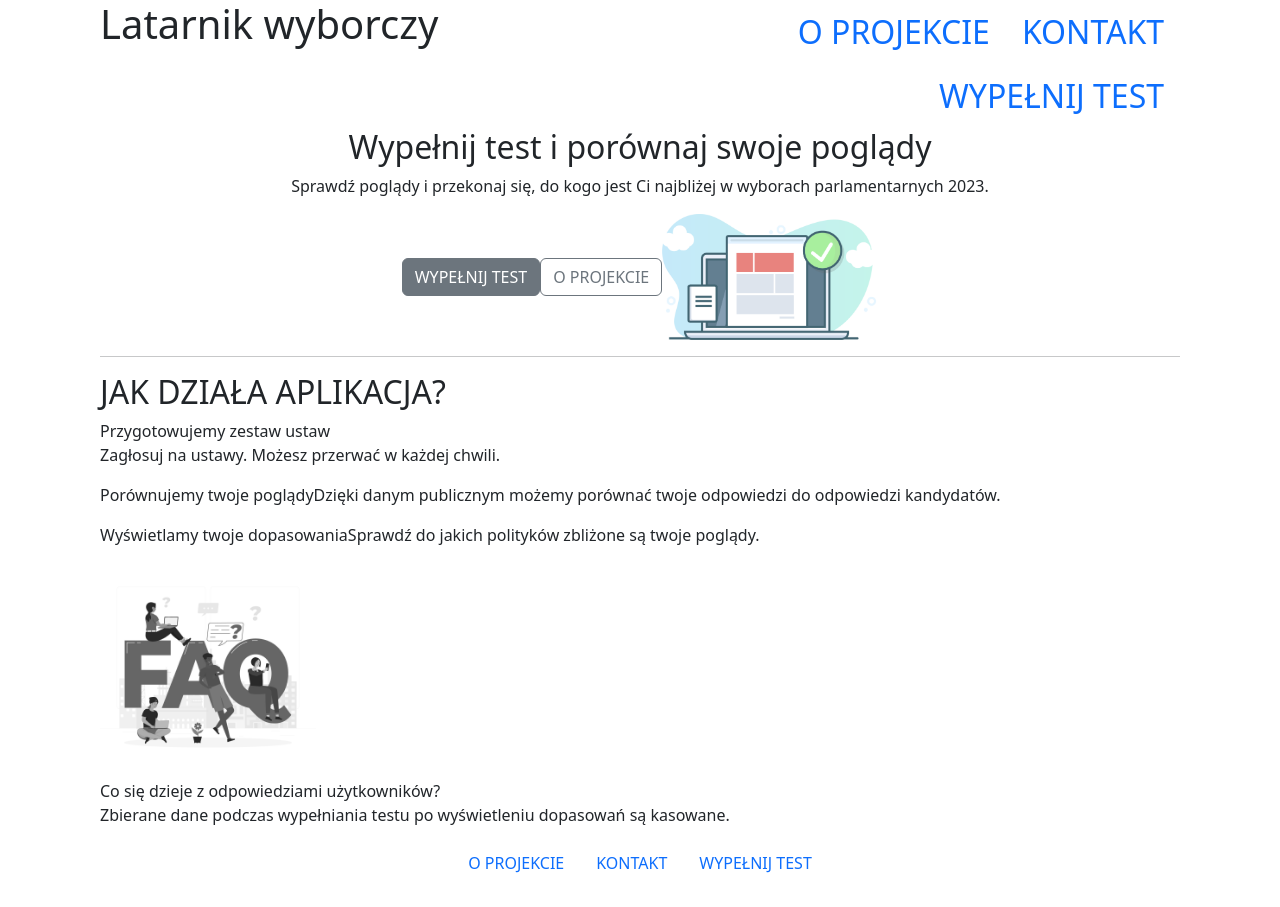
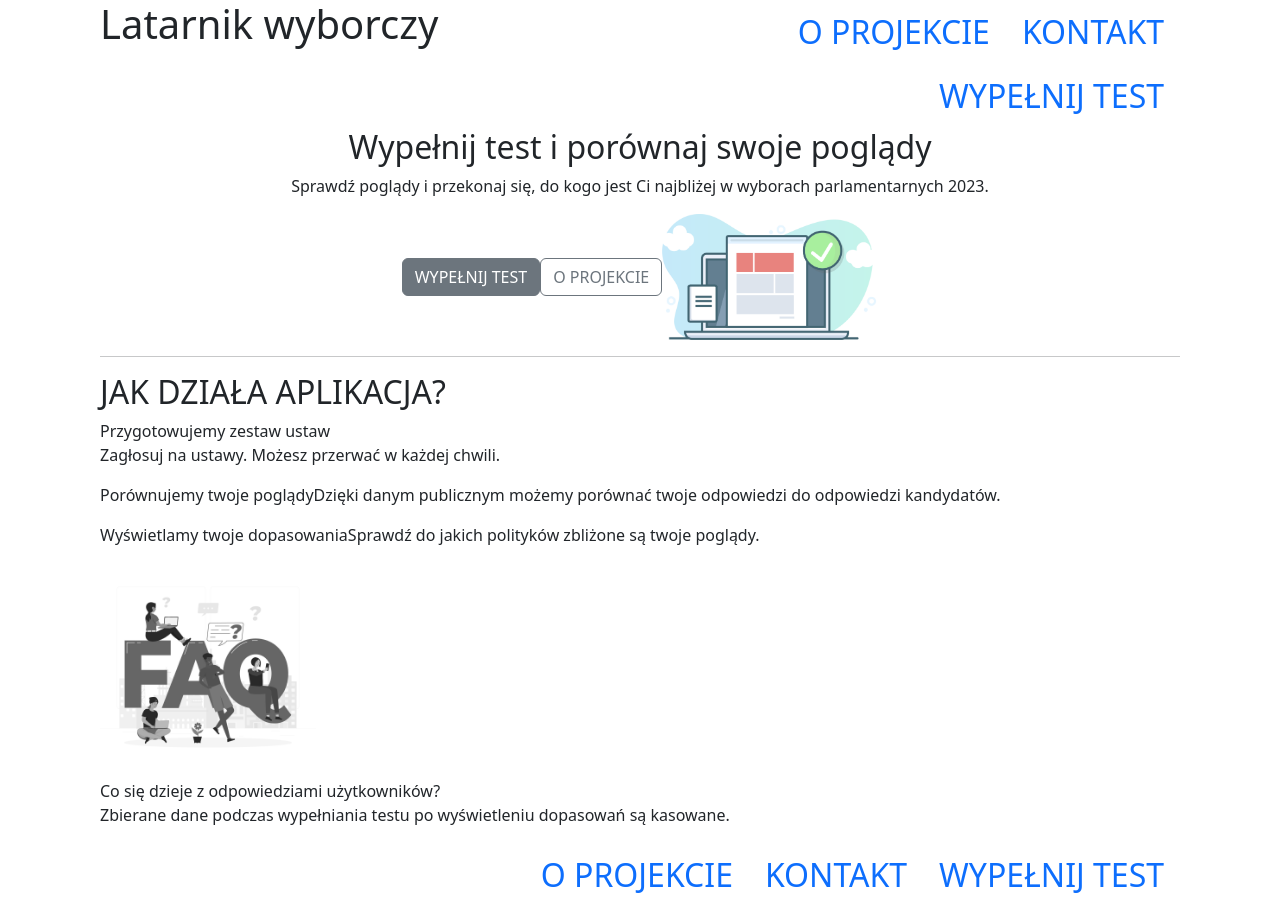
Before and after one commit to Pawlikss/projekt-latarnik, a JavaScript app: page / in a window 1280 px wide. Before the commit the page ends 883 px from the top, so only its background shows below. Built offline with nearby package versions, Linux system fonts and the light colour scheme; the HTML template or start-up script is replaced by a standard one.

Commit message:
add router

```diff
--- a/package.json
+++ b/package.json
@@ -9,6 +9,7 @@
     "bootstrap": "^5.2.2",
     "react": "^18.2.0",
     "react-dom": "^18.2.0",
+    "react-router-dom": "^6.4.2",
     "react-scripts": "^5.0.1",
     "web-vitals": "^2.1.4"
   },
--- a/src/components/BottomNav.js
+++ b/src/components/BottomNav.js
@@ -1,14 +1,16 @@
+import { Link } from 'react-router-dom'
+
 const BottomNav = () => {
     return (
-        <ul className="nav justify-content-center">
+        <ul className="nav justify-content-end pad">
             <li className="nav-item">
-                <a className="nav-link" href="#">O PROJEKCIE</a>
+                <Link className="nav-link" to="/">O PROJEKCIE</Link>
             </li>
             <li className="nav-item">
-                <a className="nav-link" href="#">KONTAKT</a>
+                <Link className="nav-link" to="/">KONTAKT</Link>
             </li>
             <li className="nav-item">
-                <a className="nav-link" href="#">WYPEŁNIJ TEST</a>
+                <Link className="nav-link" to="/test">WYPEŁNIJ TEST</Link>
             </li>
         </ul>
     );
--- a/src/components/Navigation.js
+++ b/src/components/Navigation.js
@@ -1,14 +1,16 @@
+import { Link } from "react-router-dom";
+
 const Navigation = () => {
     return (
         <ul className="nav justify-content-end pad">
             <li className="nav-item">
-                <a className="nav-link" href="#">O PROJEKCIE</a>
+                <Link className="nav-link" to="/">O PROJEKCIE</Link>
             </li>
             <li className="nav-item">
-                <a className="nav-link" href="#">KONTAKT</a>
+                <Link className="nav-link" to="/">KONTAKT</Link>
             </li>
             <li className="nav-item">
-                <a className="nav-link" href="#">WYPEŁNIJ TEST</a>
+                <Link className="nav-link" to="/test">WYPEŁNIJ TEST</Link>
             </li>
         </ul>
     );
```
Also changed, not shown: src/App.js (+7 -4 lines), 1 other file (tests, documents, lock files or other folders).
